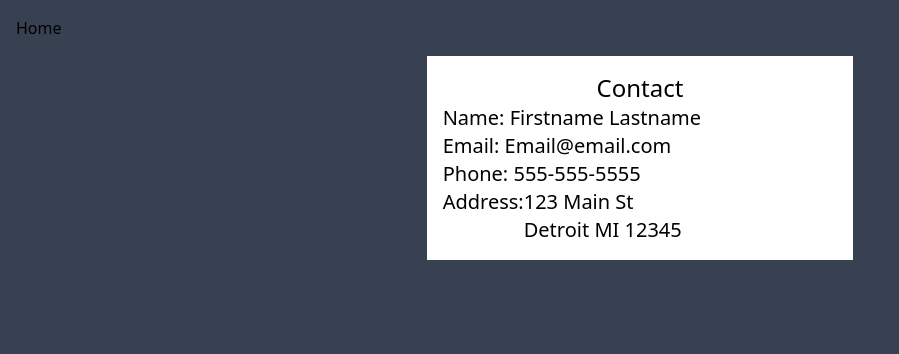
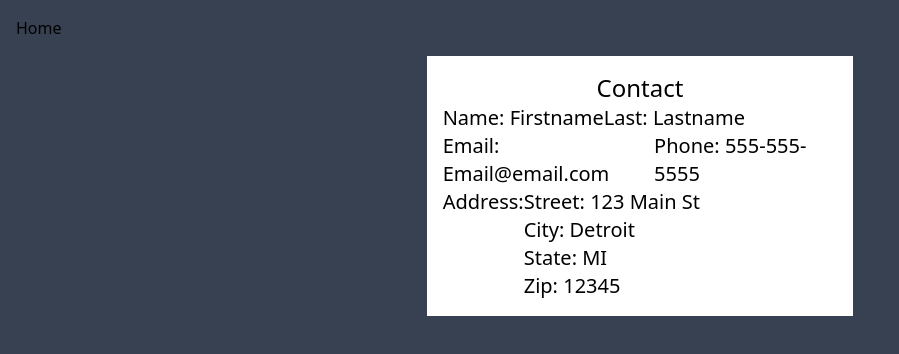
Before and after one commit to meloegel/SupLoad-FE, a React (Create React App) app: page /home in a window 1280 px wide. Shown: the top 354 px of the page, without its empty margins (0-899 px from the left). Built offline with nearby package versions, Linux system fonts and the light colour scheme.

Commit message:
changed contact component to match add-contact

```diff
--- a/src/common/Contact.tsx
+++ b/src/common/Contact.tsx
@@ -2,18 +2,21 @@ export default function Contact(props: ContactType): JSX.Element {
   return (
     <div className="w-2/6 m-auto text-xl bg-white p-4">
       <h2 className="text-center text-2xl">Contact</h2>
-      <h3>
-        Name: {props.firstname} {props.lastname}
-      </h3>
-      <h3>Email: {props.email}</h3>
-      <h3>Phone: {props.phone}</h3>
+      <div className="flex">
+        <h3>Name: {props.firstname}</h3>
+        <h3>Last: {props.lastname}</h3>
+      </div>
+      <div className="flex">
+        <h3>Email: {props.email}</h3>
+        <h3>Phone: {props.phone}</h3>
+      </div>
       <div className="flex">
         <h3>Address: </h3>
         <div>
-          <h4>{props.street}</h4>
-          <h4>
-            {props.city} {props.state} {props.zip}
-          </h4>
+          <h4>Street: {props.street}</h4>
+          <h4>City: {props.city}</h4>
+          <h4>State: {props.state}</h4>
+          <h4>Zip: {props.zip}</h4>
         </div>
       </div>
     </div>
```
